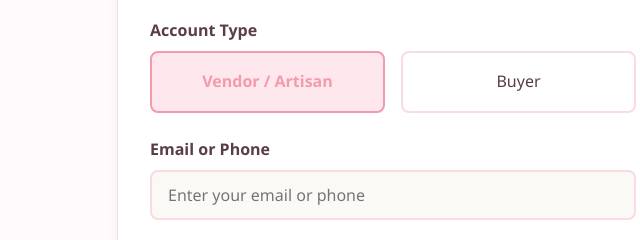
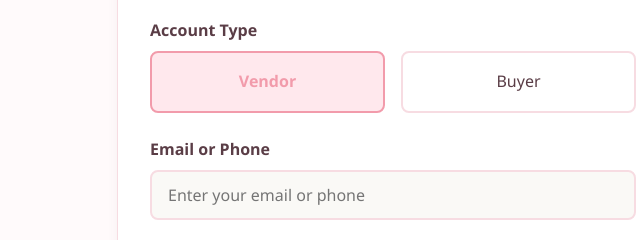
Before and after one commit to Vishruthaa01/mini_project1, a plain HTML site: page frontend/authentication/login.html in a window 1280 px wide. Shown: the part 245-485 px from the top of the page, 247-887 px from the left. Drawn offline with Linux system fonts and the light colour scheme.

Commit message:
login signup

```diff
--- a/frontend/authentication/login.html
+++ b/frontend/authentication/login.html
@@ -26,7 +26,7 @@
                     <div class="radio-group">
                         <div class="radio-card">
                             <input type="radio" name="loginRole" id="btnRoleVendor" value="vendor" checked>
-                            <label for="btnRoleVendor">Vendor / Artisan</label>
+                            <label for="btnRoleVendor">Vendor</label>
                         </div>
                         <div class="radio-card">
                             <input type="radio" name="loginRole" id="btnRoleBuyer" value="buyer">
```
Also changed, not shown: frontend/authentication/signup.html (+1 -1 lines).
